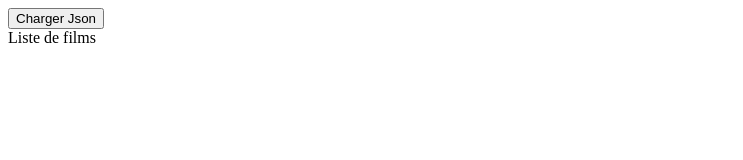
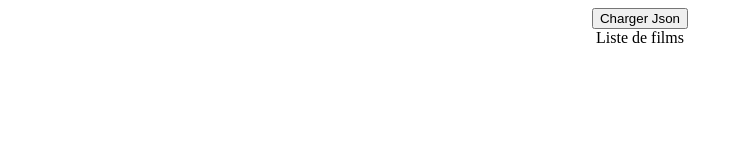
Before and after one commit to tmpUsername/ModuleJQuery, a plain HTML site: page public_html/getJson.html in a window 1280 px wide. Shown: the whole page, without its empty margins (0-743 px from the left). Drawn offline with Linux system fonts and the light colour scheme.

Commit message:
getJson.html: ajout d'un css

```diff
--- a/public_html/getJson.html
+++ b/public_html/getJson.html
@@ -11,6 +11,7 @@ and open the template in the editor.
         <meta name="viewport" content="width=device-width, initial-scale=1.0">
         <script src="JS/jquery-3.1.1.js" type="text/javascript"></script>
         <script src="JS/films.js" type="text/javascript"></script>
+        <link href="CSS/css.css" rel="stylesheet" type="text/css"/>
     </head>
     <body>
         <input type="button" value="Charger Json"/>
```
